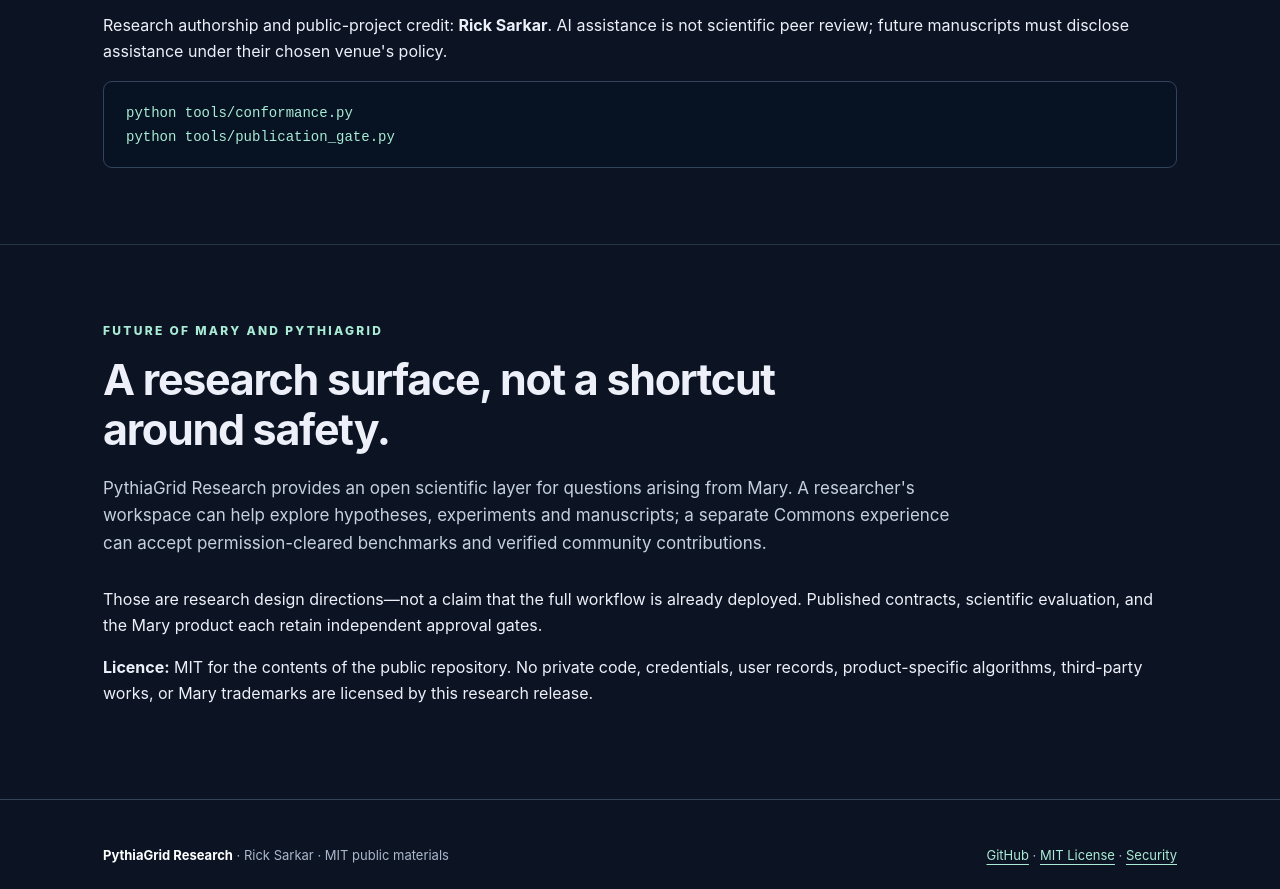
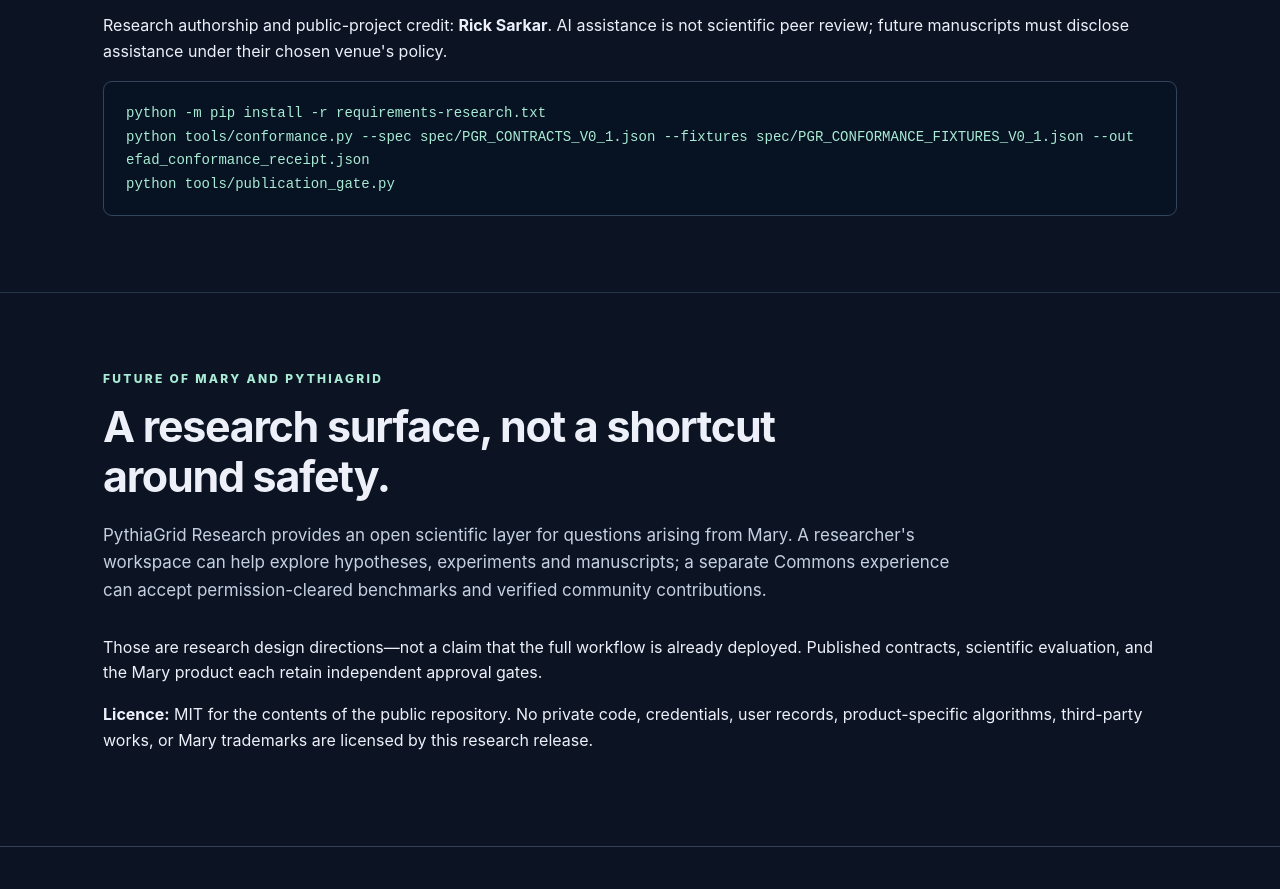
Before and after one commit to rickdatascientist/pythiagrid-research, a plain HTML site: page docs/index.html in a window 1280 px wide. Shown: the part 2936-3825 px from the top of the page. Drawn offline with Linux system fonts and the light colour scheme.

Commit message:
docs(site): display runnable EFAD validator arguments and dependency

```diff
--- a/docs/index.html
+++ b/docs/index.html
@@ -110,7 +110,7 @@
       <p class="intro"><strong>Working manuscript 01:</strong> <em>Evidence-Carrying Synthesis for Autonomous Agents: Preserving Verified Partial Progress Without Promoting Unsupported Claims.</em> The manuscript remains an internal technical report. It is not peer reviewed, not an arXiv preprint, and not a published performance result.</p>
       <p>The research programme is intended to support full, independently reproducible empirical papers and potentially substantial reusable research software. Venue possibilities include TMLR, leading AI conferences, and JOSS when the relevant eligibility and scientific standards are actually met.</p>
       <p>Research authorship and public-project credit: <strong>Rick Sarkar</strong>. AI assistance is not scientific peer review; future manuscripts must disclose assistance under their chosen venue's policy.</p>
-      <div class="code"><code>python tools/conformance.py<br>python tools/publication_gate.py</code></div>
+      <div class="code"><code>python -m pip install -r requirements-research.txt<br>python tools/conformance.py --spec spec/PGR_CONTRACTS_V0_1.json --fixtures spec/PGR_CONFORMANCE_FIXTURES_V0_1.json --out efad_conformance_receipt.json<br>python tools/publication_gate.py</code></div>
     </div></section>
     <section id="about"><div class="wrap">
       <p class="label">Future of Mary and PythiaGrid</p><h2>A research surface, not a shortcut around safety.</h2>
```
